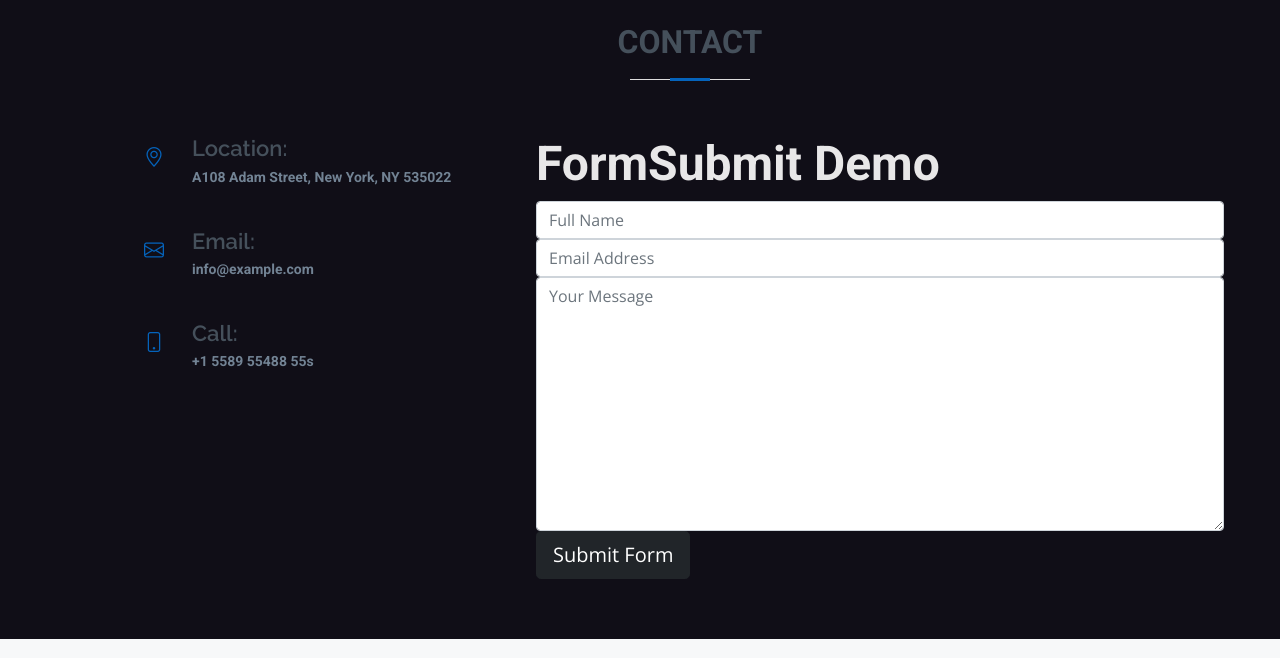
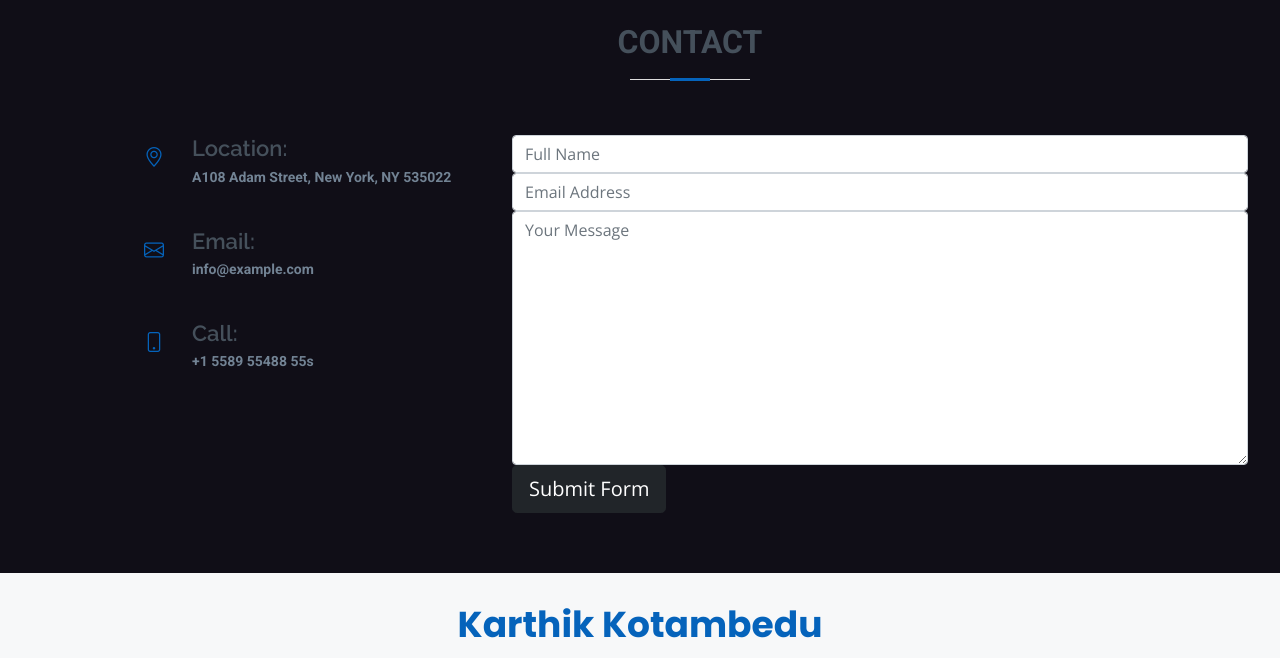
Before and after one commit to karthik945/karthik945.github.io, a website: page index.html in a window 1280 px wide. Shown: the part 5980-6638 px from the top of the page. Drawn offline with nearby package versions, Linux system fonts and the light colour scheme.

Commit message:
Update index.html

```diff
--- a/index.html
+++ b/index.html
@@ -723,8 +723,6 @@
 
           <div class="col-lg-8 mt-5 mt-lg-0">
 
-          <div class="container">
-          <h1>FormSubmit Demo</h1>
           <form target="_blank" action="https://formsubmit.co/karthikkotambedu@email.com" method="POST">
             <div class="form-group">
               <div class="form-row">
@@ -741,7 +739,7 @@
             </div>
             <button type="submit" class="btn btn-lg btn-dark btn-block">Submit Form</button>
           </form>
-        </div>
+
 
 
 <!--
```
